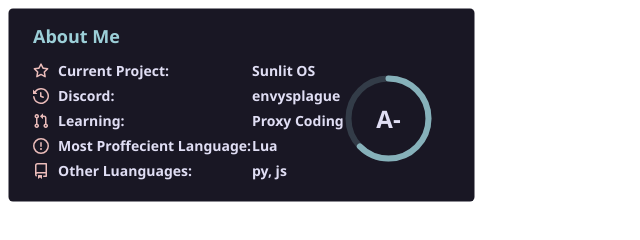
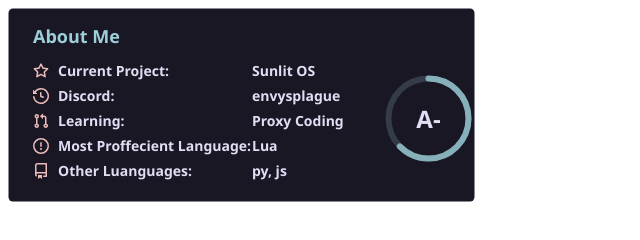
Before and after one commit to ossunlit-maker/secret, a plain HTML site: page index.html in a window 1280 px wide. Shown: the whole page, without its empty margins (0-640 px from the left). Drawn offline with Linux system fonts and the light colour scheme.

Commit message:
Update index.html

```diff
--- a/index.html
+++ b/index.html
@@ -137,7 +137,7 @@
         >
 
 <g data-testid="rank-circle"
-          transform="translate(390.5, 47.5)">
+      transform="translate(430.5, 47.5)">
     <circle class="rank-circle-rim" cx="-10" cy="8" r="40" />
     <circle class="rank-circle" cx="-10" cy="8" r="40" />
     <g class="rank-text">
```
Lines whose indentation alone changed are shown as unchanged.
